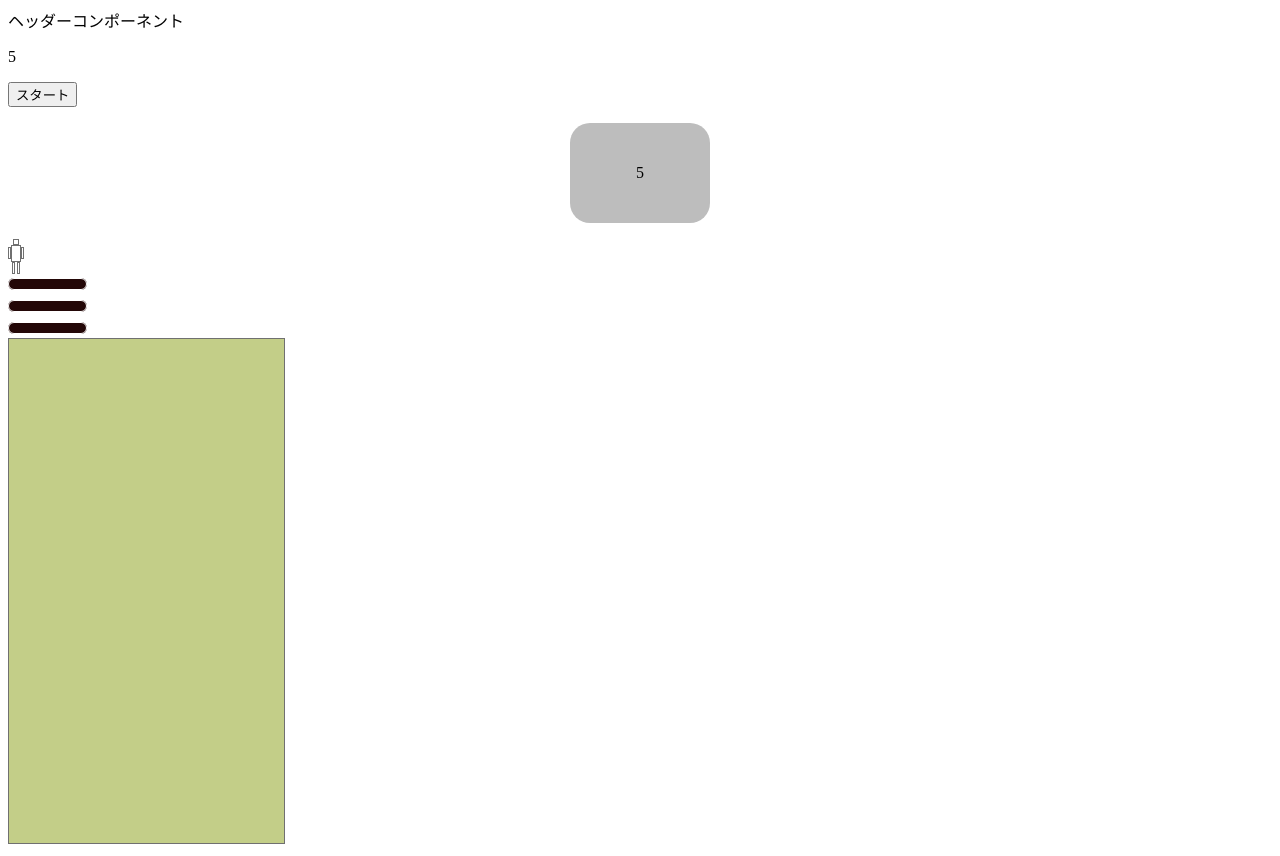
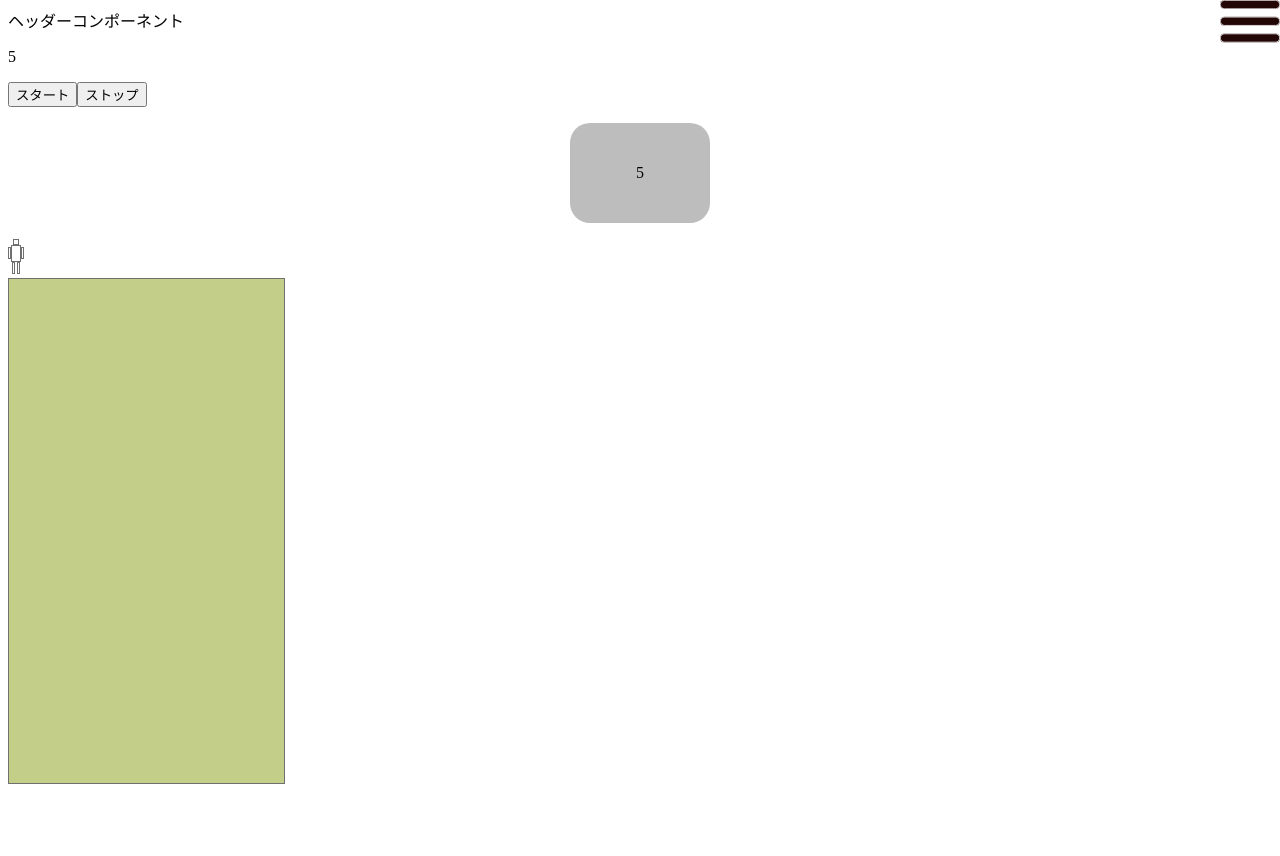
Before and after one commit to uuronn/react_basic, a React (Create React App) app: page / in a window 1280 px wide. After the commit the page ends 800 px from the top, so only its background shows below. Built offline with nearby package versions, Linux system fonts and the light colour scheme.

Commit message:
menu style

```diff
--- a/src/App.jsx
+++ b/src/App.jsx
@@ -11,9 +11,17 @@ export const App = () => {
 
   const onClickStart = () => {
     setDisabled({disabled: true});
+    // const aaa = console.log("test")
+    // const timerID = setInterval(() => {
+    //   setTimer(prevState => prevState - 1)
+    // }, 1000)
     setTimeout(() => {
       setTimer(prevState => prevState - 1)
     }, 1000)
+  }
+
+  const onClickStop = () => {
+    // clearInterval(this.aaa);
   }
 
   useEffect(() => {
@@ -26,7 +34,12 @@ export const App = () => {
     <>
       <header>ヘッダーコンポーネント</header>
       <main>
-        <Timer timer={timer} disabled={disabled} onClickStart={onClickStart}/>
+        <Timer
+          timer={timer}
+          disabled={disabled}
+          onClickStart={onClickStart}
+          onClickStop={onClickStop}
+        />
         <Character timer={timer}/>
         <Menu/>
         <Divination/>
--- a/src/components/Menu.jsx
+++ b/src/components/Menu.jsx
@@ -1,8 +1,15 @@
 export const Menu = () => {
 
+  const menuStyle = {
+    position: "absolute",
+    right: "0",
+    top: 0,
+    width: "60px",
+    height: "auto"
+  }
+
   return (
-    <div>
-      <svg xmlns="http://www.w3.org/2000/svg" width="79" height="56" viewBox="0 0 79 56">
+      <svg xmlns="http://www.w3.org/2000/svg" width="79" height="56" viewBox="0 0 79 56" style={menuStyle}>
         <g transform="translate(-417.5 -113.5)">
           <g transform="translate(417.5 113.5)" fill="#230707" stroke="#fff" stroke-width="1">
             <rect width="79" height="12" rx="6" stroke="none"/>
@@ -18,6 +25,5 @@ export const Menu = () => {
           </g>
         </g>
       </svg>
-    </div>
   )
 }
--- a/src/components/Timer.jsx
+++ b/src/components/Timer.jsx
@@ -1,10 +1,11 @@
 export const Timer = (props) => {
-  const { timer, disabled, onClickStart } = props;
+  const { timer, disabled, onClickStart, onClickStop } = props;
 
   return (
     <div>
       <p>{timer}</p>
       <button disabled={disabled} onClick={onClickStart}>スタート</button>
+      <button onClick={onClickStop}>ストップ</button>
     </div>
     )
   }
```
